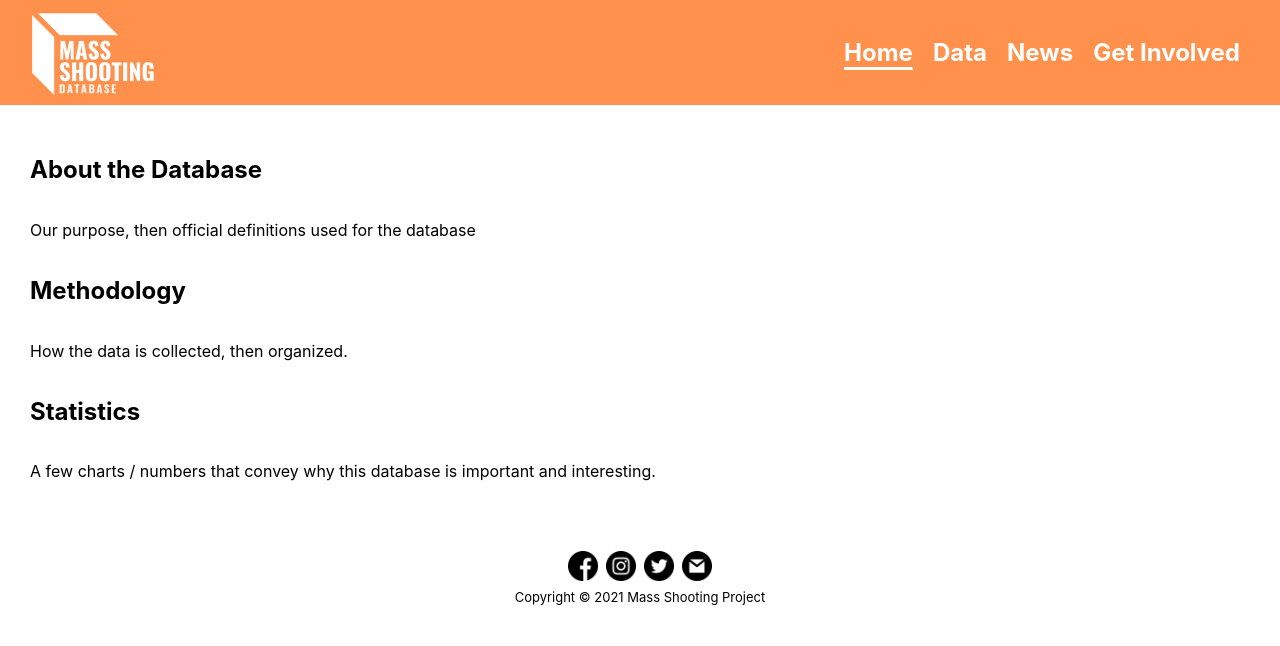
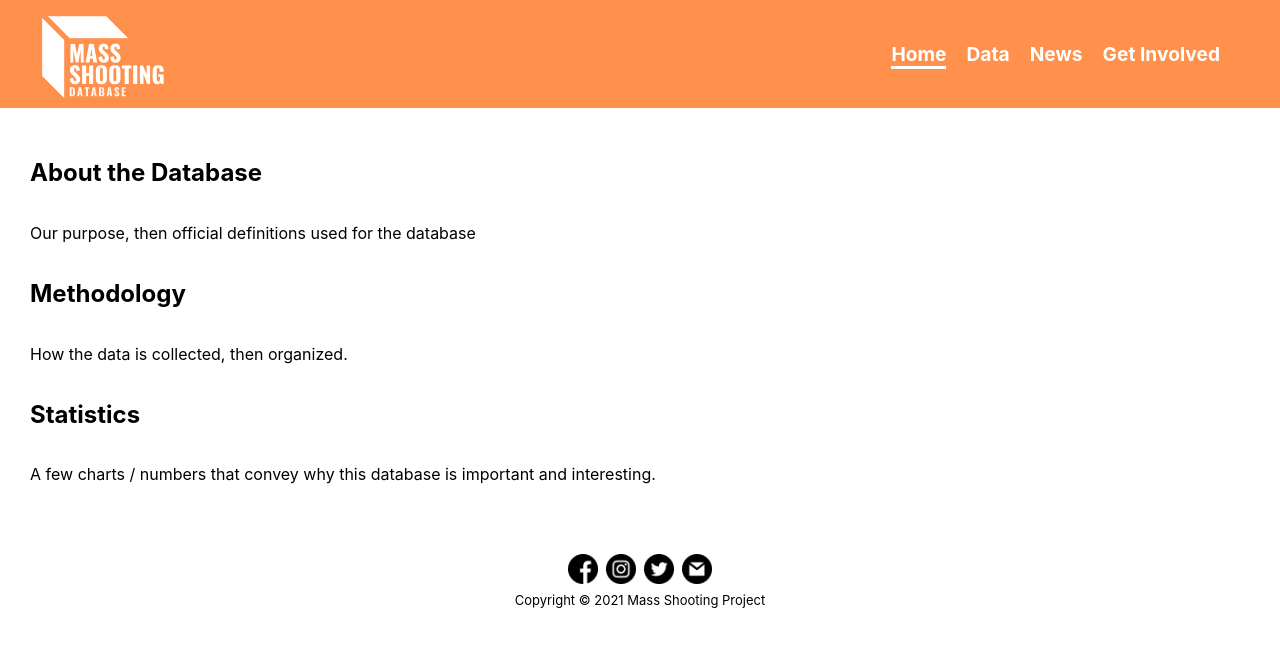
Before and after one commit to massshootingdatabase/MSDWebsite, a React (Create React App) app in the folder msp/: page / in a window 1280 px wide. Shown: the top 646 px of the page. Built offline with nearby package versions, Linux system fonts and the light colour scheme; the HTML template or start-up script is replaced by a standard one.

Commit message:
nav bar styling

```diff
--- a/msp/src/NavBar/style.scss
+++ b/msp/src/NavBar/style.scss
@@ -5,9 +5,9 @@
   width: 100%;
 
   .logo {
-    padding-top: 5px;
+    padding-top: 8px;
     padding-right: 5px;
-    padding-left: 20px;
+    padding-left: 30px;
     display: flex;
     height: 100px;
     width: 150px;
@@ -17,7 +17,7 @@
     justify-content: flex-end;
     display: flex;
     padding: 10px;
-    margin-right: 20px;
+    margin-right: 40px;
     align-items: center;
     min-width: fit-content;
     width: 100%;
@@ -29,7 +29,7 @@
       cursor: pointer;
       padding: 10px;
       color: white;
-      font-size: 1.5em;
+      font-size: 1.2em;
       font-weight: bold;
   }
 
```
